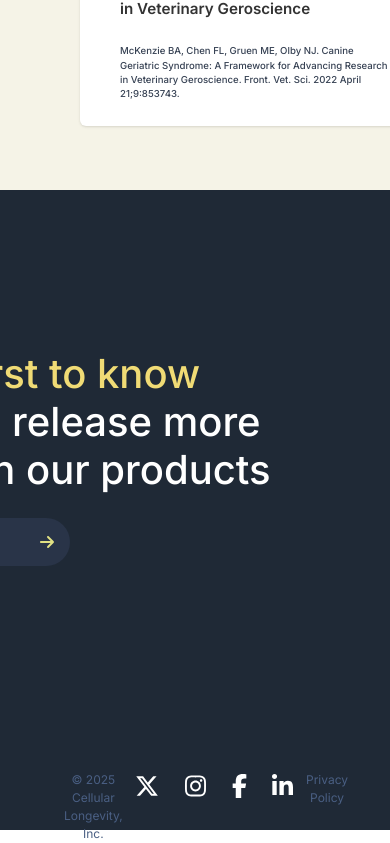
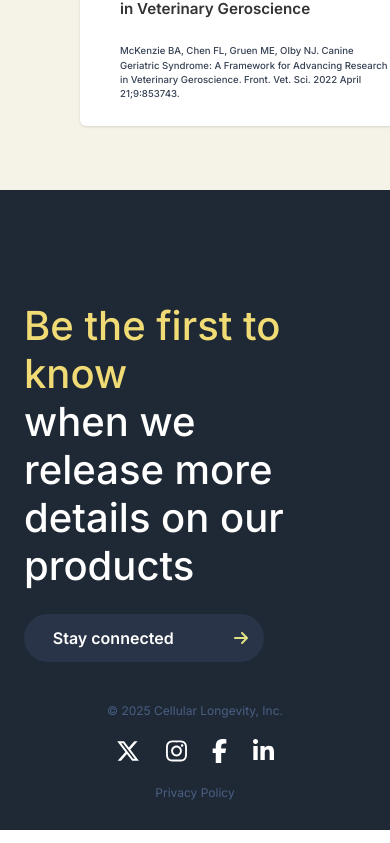
Before and after one commit to BusariAnees/cat-health, a React (Vite) app: page /vets in a window 390 px wide. Shown: the part 8632-9475 px from the top of the page. Built offline with nearby package versions, Linux system fonts and the light colour scheme; a web font is replaced by a local one.

Commit message:
done with the first page all devices responsiveness

```diff
--- a/src/assets/css/footer.css
+++ b/src/assets/css/footer.css
@@ -54,3 +54,35 @@
 color: rgb(74 95 131);
 font-size: 0.75rem;
 }
+
+
+
+
+@media (max-width: 1050px) {
+    .footer-ds {
+        width: 28rem;
+    }
+}
+
+
+
+/* Mobile: max-width 639px */
+@media (max-width: 639px) {
+
+    .footer-div {
+        padding: 2rem 1.5rem;
+      }
+
+      .footer-ds {
+        top: 7rem ;
+        width: 20rem;
+        left: 1.5rem;
+      }
+
+      .footer-ground {
+        margin-top: 30rem;
+        display: grid ;
+        gap: 1rem;
+        justify-content: center;
+      }
+}
--- a/src/assets/css/sections.css
+++ b/src/assets/css/sections.css
@@ -178,7 +178,6 @@
   margin: 0;
 }
 
-
 .section-4 {
   padding: 0 10rem;
   display: flex;
@@ -190,10 +189,9 @@
   padding-block: 5rem;
 }
 
-.section-4-div p{
+.section-4-div p {
   font-weight: 500;
 }
-
 
 .image-4-div {
   background-image: url(/src/assets/img/cat-4.png);
@@ -207,12 +205,9 @@
   position: relative;
 }
 
-
-
 .des-4-p {
   color: rgb(240 117 117);
   font-size: 0.87rem;
-
 }
 
 .des-4-p-2 {
@@ -229,12 +224,9 @@
   right: 2rem;
 }
 
-
-
-
 /* Tablet: max-width 1024px */
-@media(max-width: 1050px) {
-  .body-section{
+@media (max-width: 1050px) {
+  .body-section {
     height: 40rem;
   }
 
@@ -242,15 +234,15 @@
     padding: 7rem 6rem;
   }
 
-  .section-2{
+  .section-2 {
     height: 50rem;
   }
 
-  .section-2-1{
+  .section-2-1 {
     height: 32rem;
   }
 
-  .head-article{
+  .head-article {
     white-space: nowrap;
   }
 
@@ -273,7 +265,7 @@
   .weight-li {
     display: none;
   }
-  .section-div-2 article{
+  .section-div-2 article {
     margin-top: 0;
   }
 
@@ -282,11 +274,11 @@
     right: 1rem;
   }
 
-  .article-2-2-ds{
-    margin-left:5rem
+  .article-2-2-ds {
+    margin-left: 5rem;
   }
 
-  .image-3-div{
+  .image-3-div {
     background-position: -10px -10rem;
     width: 60%;
   }
@@ -295,15 +287,15 @@
     height: 36rem;
   }
 
-  .des-3-div{
+  .des-3-div {
     flex-grow: 1;
   }
 
-  .section-4{
+  .section-4 {
     padding: 0 7rem;
   }
 
-  .image-4-div{
+  .image-4-div {
     height: 30rem;
     width: 40%;
   }
@@ -317,34 +309,24 @@
     width: 50%;
   }
 
-  .footer-ds {
-    width: 28rem !important;
-}
-
 
 }
 
-
 /* Mobile: max-width 639px */
-@media(max-width: 639px) {
-
-  .main-section{
+@media (max-width: 639px) {
+  .main-section {
     padding: 1.3rem;
     background-position-x: 30px;
     background-position-y: 70px;
   }
-  .header{
+  .header {
     padding: 0.3rem 0;
   }
 
-
-
-
   .btn-connected {
-
   }
 
-  .hero-div-footer{
+  .hero-div-footer {
     margin-top: 20rem;
   }
 
@@ -358,7 +340,6 @@
     line-height: 2.7rem;
   }
 
-
   .header-logo {
     text-align: start;
   }
@@ -367,7 +348,7 @@
     display: block;
   }
 
-  .overlay-ul{
+  .overlay-ul {
     margin: 0;
     width: 100%;
   }
@@ -376,11 +357,10 @@
     display: block;
   }
 
-
-  .div-dsp{
+  .div-dsp {
     padding: 2rem 0;
   }
-  .p-dsp{
+  .p-dsp {
     margin-bottom: 1rem;
   }
 
@@ -393,7 +373,7 @@
     padding: 6rem 1.5rem;
   }
 
-  .section-1-1{
+  .section-1-1 {
     width: 100%;
     height: 30rem;
   }
@@ -403,7 +383,7 @@
     margin: 0;
   }
 
-  .section-div-2{
+  .section-div-2 {
     display: block;
   }
 
@@ -428,13 +408,12 @@
     margin: 0;
   }
 
-.section-div-2 li > strong{
+  .section-div-2 li > strong {
     display: block;
     margin-block: 0.3rem;
   }
 
-
-.article-2-ul{
+  .article-2-ul {
     margin-bottom: 3rem;
   }
 
@@ -448,14 +427,14 @@
     margin-top: 0;
   }
 
-.image-3-div{
+  .image-3-div {
     margin: 0;
     width: 100%;
     height: 27rem;
     background-position: 10px;
   }
 
-.div-section-3{
+  .div-section-3 {
     display: block;
   }
 
@@ -464,16 +443,28 @@
     height: 55rem;
   }
 
-.des-3-div{
+  .section-4-div {
+    width: 100%;
+  }
+
+  .des-3-div {
     width: 100%;
     text-align: center;
   }
 
   .des-3-p-1 {
-  font-size: 1.7rem;
     line-height: 2.5rem;
-  font-weight: 500;
+    margin: 1rem 0 2rem;
+    font-size: 2.5rem;
+  }
 
+  .section-4 {
+    padding: 0 1.5rem;
+  }
+
+  .image-4-div {
+    height: 15rem;
+    width: 100%;
   }
 
 
--- a/src/components/modals.jsx
+++ b/src/components/modals.jsx
@@ -25,11 +25,11 @@ export default function Modals({ showModal, setShowModal }) {
           <div className="fixed inset-0 z-50 bg-[#000000a0] bg-opacity-50 flex justify-center items-center">
             <div className="text-start w-full max-w-4xl rounded-3xl overflow-hidden shadow-lg flex flex-col md:flex-row">
               {/* Left image */}
-              <div className="md:w-1/2 w-full  flex items-center justify-center relative">
+              <div className="hidden md:flex items-center justify-center relative md:w-1/2">
                 <img
                   src={Image}
                   alt="Anna the cat"
-                  className="w-full h-full object-cover"
+                  className=" w-full h-full object-cover"
                 />
                 <div className="absolute text-white bottom-[2rem] right-[2rem] text-sm font-semibold">
                   Anna
@@ -39,7 +39,7 @@ export default function Modals({ showModal, setShowModal }) {
               </div>
 
               {/* Right content */}
-              <div className="md:w-1/2 w-full p-8 relative b bg-[#f7f5ed] ">
+              <div className="rounded-t-[1rem] absolute bottom-0 h-[35rem] md:w-1/2 sm:w-full p-8 b bg-[#f7f5ed] sm:relative sm:rounded-tl-none ">
                 <button
                   onClick={() => setShowModal(false)}
                   className="absolute top-4 right-4 text-xl text-gray-500 hover:text-black"
@@ -47,7 +47,7 @@ export default function Modals({ showModal, setShowModal }) {
                   <FontAwesomeIcon icon={faXmark} />
                 </button>
 
-                <h2 className="text-3xl font-bold text-gray-800 mb-3">
+                <h2 className="font-medium pt-8 text-[2.5rem] sm:text-3xl sm:font-bold text-gray-800 mb-3">
                   Be the first to know
                 </h2>
                 <p className="text-gray-600 mb-6">
```
Lines whose indentation alone changed are shown as unchanged.
